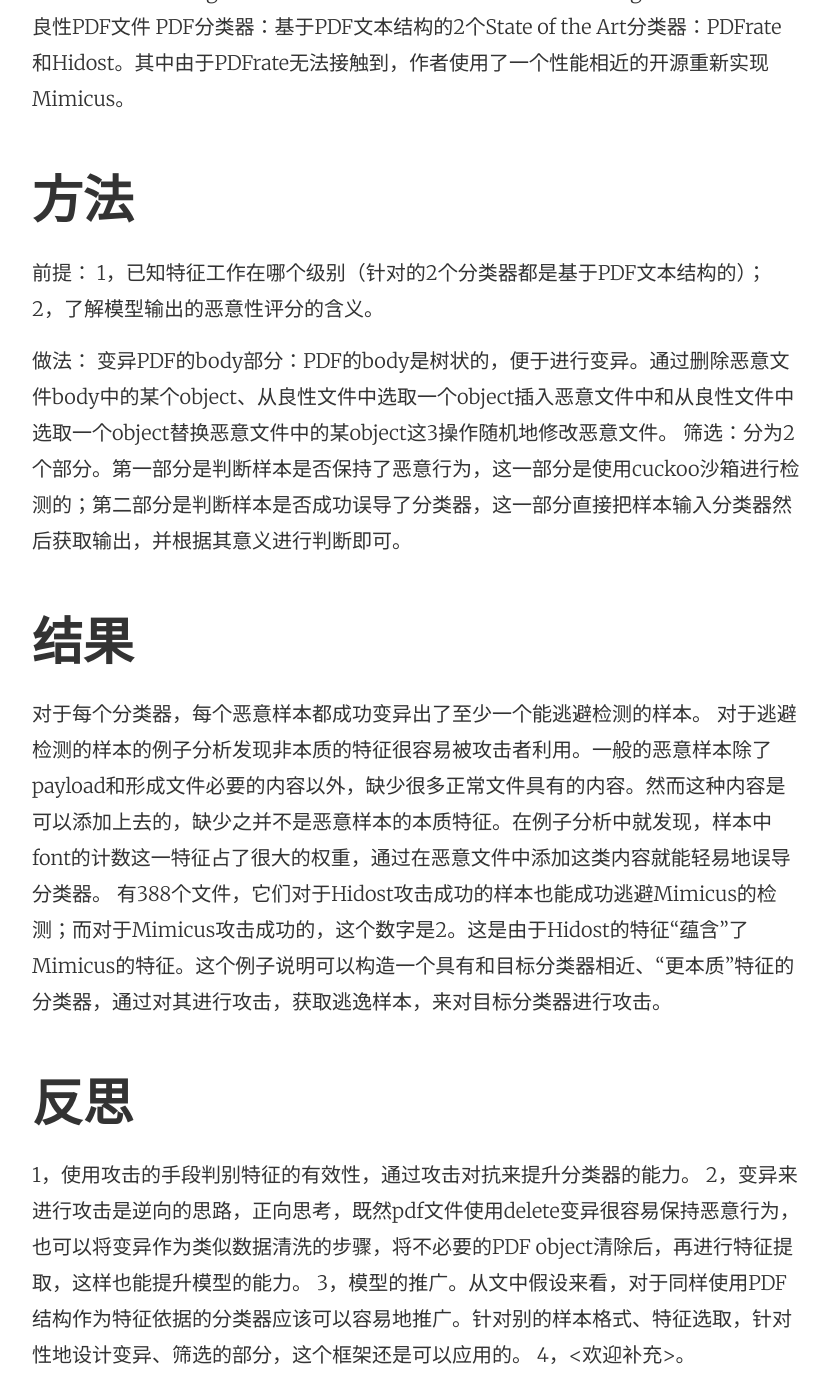
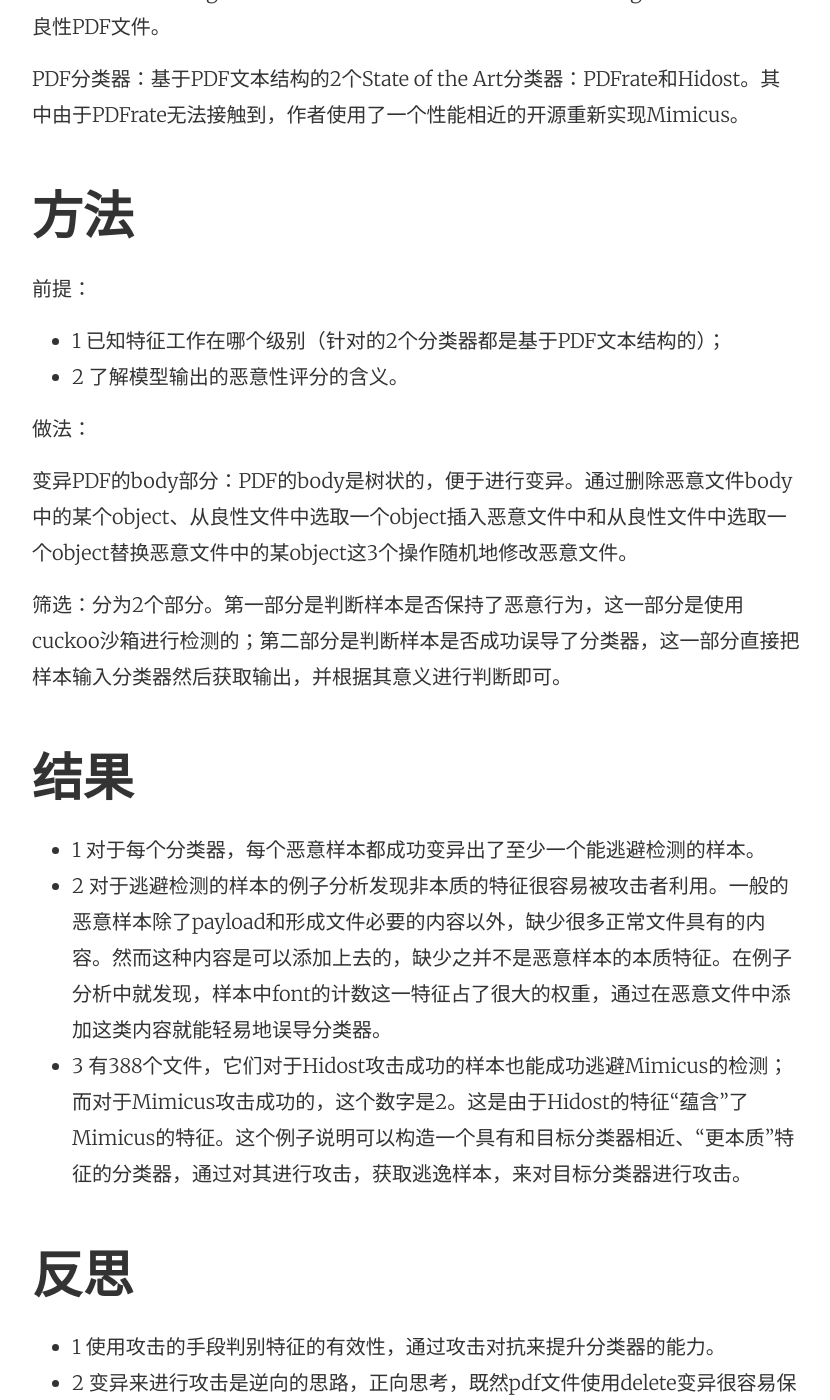
Before and after one commit to taolunban/taolunban.github.io, a Jekyll site: the page built from _posts/2017-05-24-Automatically Evading Classifiers.md, in a window 1280 px wide and 1400 px high, scrolled down 1359 px. Shown: the whole window, without its empty margins (224-1054 px from the left). Built offline with Jekyll 4.4.1, drawn with Linux system fonts in a browser that asks for light colours; some of the changed text lies outside the part shown.

Commit message:
Update 2017-05-24-Automatically Evading Classifiers.md

```diff
--- a/_posts/2017-05-24-Automatically Evading Classifiers.md
+++ b/_posts/2017-05-24-Automatically Evading Classifiers.md
@@ -14,28 +14,35 @@ title: Automatically Evading Classifiers
 * 1 攻击者总会制作新的样本或试图修改已有样本来逃避检测，这使得收集到的数据无法接近真实的分布，且随着时间推移会慢慢地越来越偏离真实的恶意样本分布；
 * 2 对于提取什么特征来表示恶意行为，没有一个固定的结论。可能用到一个特征，对于收集到的数据集有较好效果，但是这一特征不是本质的，那么这就给恶意样本逃避检测指明了方向。
 
-本文作者提出了一种方法来检测PDF分类器是否足够健壮，能够抵御变种恶意文件的攻击。这个方法通过自动地对恶意PDF文件进行变异，在保持恶意行为的同时，使得分类器将恶意文件错误地判别为良性
+本文作者提出了一种方法来检测PDF分类器是否足够健壮，能够抵御变种恶意文件的攻击。这个方法通过自动地对恶意PDF文件进行变异，在保持恶意行为的同时，使得分类器将恶意文件错误地判别为良性。
 
 ## 对象
-PDF文件：从Contagio数据集中选取的500个恶意PDF文件和从Google上搜集来的几个良性PDF文件
+PDF文件：从Contagio数据集中选取的500个恶意PDF文件和从Google上搜集来的几个良性PDF文件。
+
 PDF分类器：基于PDF文本结构的2个State of the Art分类器：PDFrate和Hidost。其中由于PDFrate无法接触到，作者使用了一个性能相近的开源重新实现Mimicus。
+
 
 ## 方法
 前提：
-1，已知特征工作在哪个级别（针对的2个分类器都是基于PDF文本结构的）；
-2，了解模型输出的恶意性评分的含义。
+
+* 1 已知特征工作在哪个级别（针对的2个分类器都是基于PDF文本结构的）；
+* 2 了解模型输出的恶意性评分的含义。
+
 
 做法：
-变异PDF的body部分：PDF的body是树状的，便于进行变异。通过删除恶意文件body中的某个object、从良性文件中选取一个object插入恶意文件中和从良性文件中选取一个object替换恶意文件中的某object这3操作随机地修改恶意文件。
+
+变异PDF的body部分：PDF的body是树状的，便于进行变异。通过删除恶意文件body中的某个object、从良性文件中选取一个object插入恶意文件中和从良性文件中选取一个object替换恶意文件中的某object这3个操作随机地修改恶意文件。
+
 筛选：分为2个部分。第一部分是判断样本是否保持了恶意行为，这一部分是使用cuckoo沙箱进行检测的；第二部分是判断样本是否成功误导了分类器，这一部分直接把样本输入分类器然后获取输出，并根据其意义进行判断即可。
 
+
 ## 结果
-对于每个分类器，每个恶意样本都成功变异出了至少一个能逃避检测的样本。
-对于逃避检测的样本的例子分析发现非本质的特征很容易被攻击者利用。一般的恶意样本除了payload和形成文件必要的内容以外，缺少很多正常文件具有的内容。然而这种内容是可以添加上去的，缺少之并不是恶意样本的本质特征。在例子分析中就发现，样本中font的计数这一特征占了很大的权重，通过在恶意文件中添加这类内容就能轻易地误导分类器。
-有388个文件，它们对于Hidost攻击成功的样本也能成功逃避Mimicus的检测；而对于Mimicus攻击成功的，这个数字是2。这是由于Hidost的特征“蕴含”了Mimicus的特征。这个例子说明可以构造一个具有和目标分类器相近、“更本质”特征的分类器，通过对其进行攻击，获取逃逸样本，来对目标分类器进行攻击。
+* 1 对于每个分类器，每个恶意样本都成功变异出了至少一个能逃避检测的样本。
+* 2 对于逃避检测的样本的例子分析发现非本质的特征很容易被攻击者利用。一般的恶意样本除了payload和形成文件必要的内容以外，缺少很多正常文件具有的内容。然而这种内容是可以添加上去的，缺少之并不是恶意样本的本质特征。在例子分析中就发现，样本中font的计数这一特征占了很大的权重，通过在恶意文件中添加这类内容就能轻易地误导分类器。
+* 3 有388个文件，它们对于Hidost攻击成功的样本也能成功逃避Mimicus的检测；而对于Mimicus攻击成功的，这个数字是2。这是由于Hidost的特征“蕴含”了Mimicus的特征。这个例子说明可以构造一个具有和目标分类器相近、“更本质”特征的分类器，通过对其进行攻击，获取逃逸样本，来对目标分类器进行攻击。
 
 ## 反思
-1，使用攻击的手段判别特征的有效性，通过攻击对抗来提升分类器的能力。
-2，变异来进行攻击是逆向的思路，正向思考，既然pdf文件使用delete变异很容易保持恶意行为，也可以将变异作为类似数据清洗的步骤，将不必要的PDF object清除后，再进行特征提取，这样也能提升模型的能力。
-3，模型的推广。从文中假设来看，对于同样使用PDF结构作为特征依据的分类器应该可以容易地推广。针对别的样本格式、特征选取，针对性地设计变异、筛选的部分，这个框架还是可以应用的。
-4，<欢迎补充>。
+* 1 使用攻击的手段判别特征的有效性，通过攻击对抗来提升分类器的能力。
+* 2 变异来进行攻击是逆向的思路，正向思考，既然pdf文件使用delete变异很容易保持恶意行为，也可以将变异作为类似数据清洗的步骤，将不必要的PDF object清除后，再进行特征提取，这样也能提升模型的能力。
+* 3 模型的推广。从文中假设来看，对于同样使用PDF结构作为特征依据的分类器应该可以容易地推广。针对别的样本格式、特征选取，针对性地设计变异、筛选的部分，这个框架还是可以应用的。
+* 4 <欢迎补充>。
```
